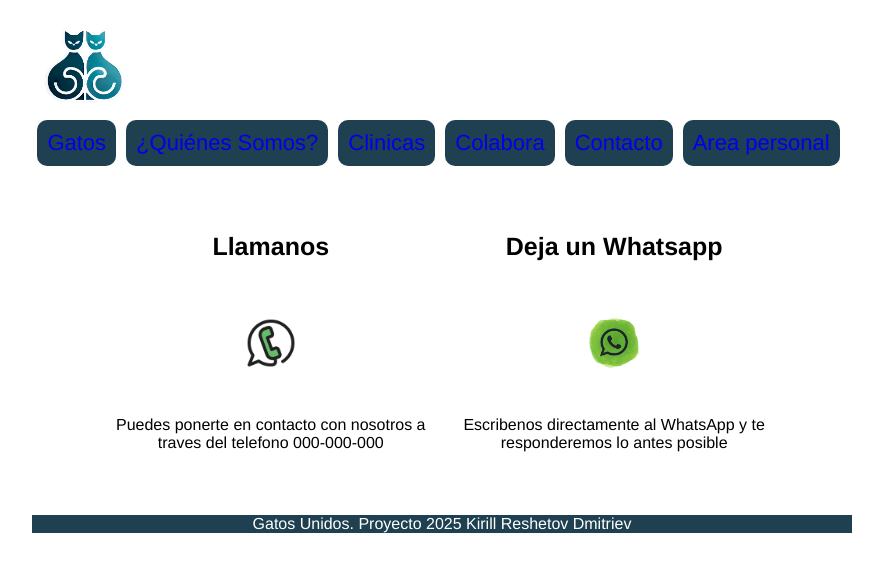
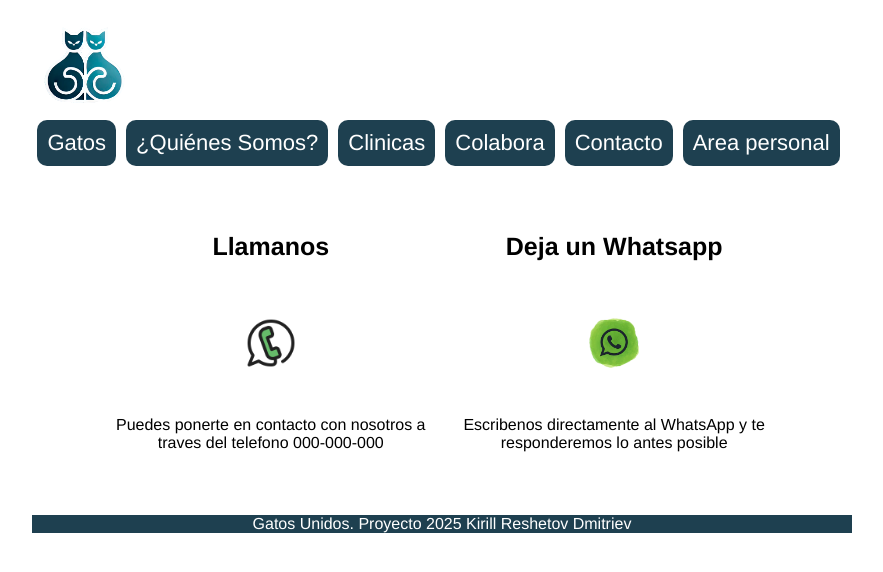
Before and after one commit to kreshetov/Gatos-Unidos, a React (Create React App) app in the folder web-react-app/: page /#/ContactUs in a window 1280 px wide. Shown: the top 572 px of the page, without its empty margins (198-1081 px from the left). Built offline with nearby package versions, Linux system fonts and the light colour scheme.

Commit message:
aplicar color blanco links

```diff
--- a/web-react-app/src/style.css
+++ b/web-react-app/src/style.css
@@ -41,6 +41,10 @@ nav a:hover {
 }
 
 nav a:visited {
+  color: white;
+}
+
+nav a:link {
   color: white;
 }
 /* -------------------------------------------------------------------------*/
```
